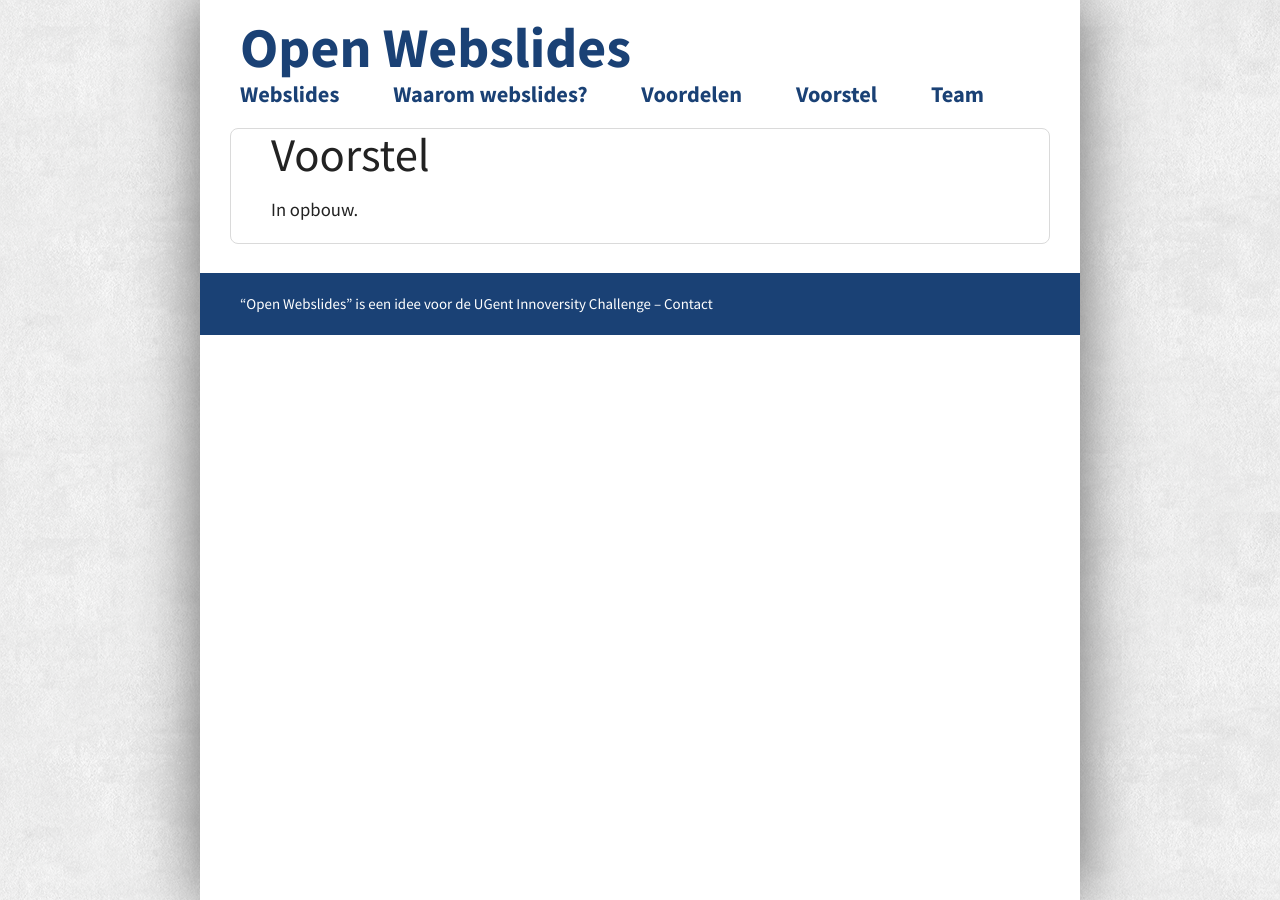
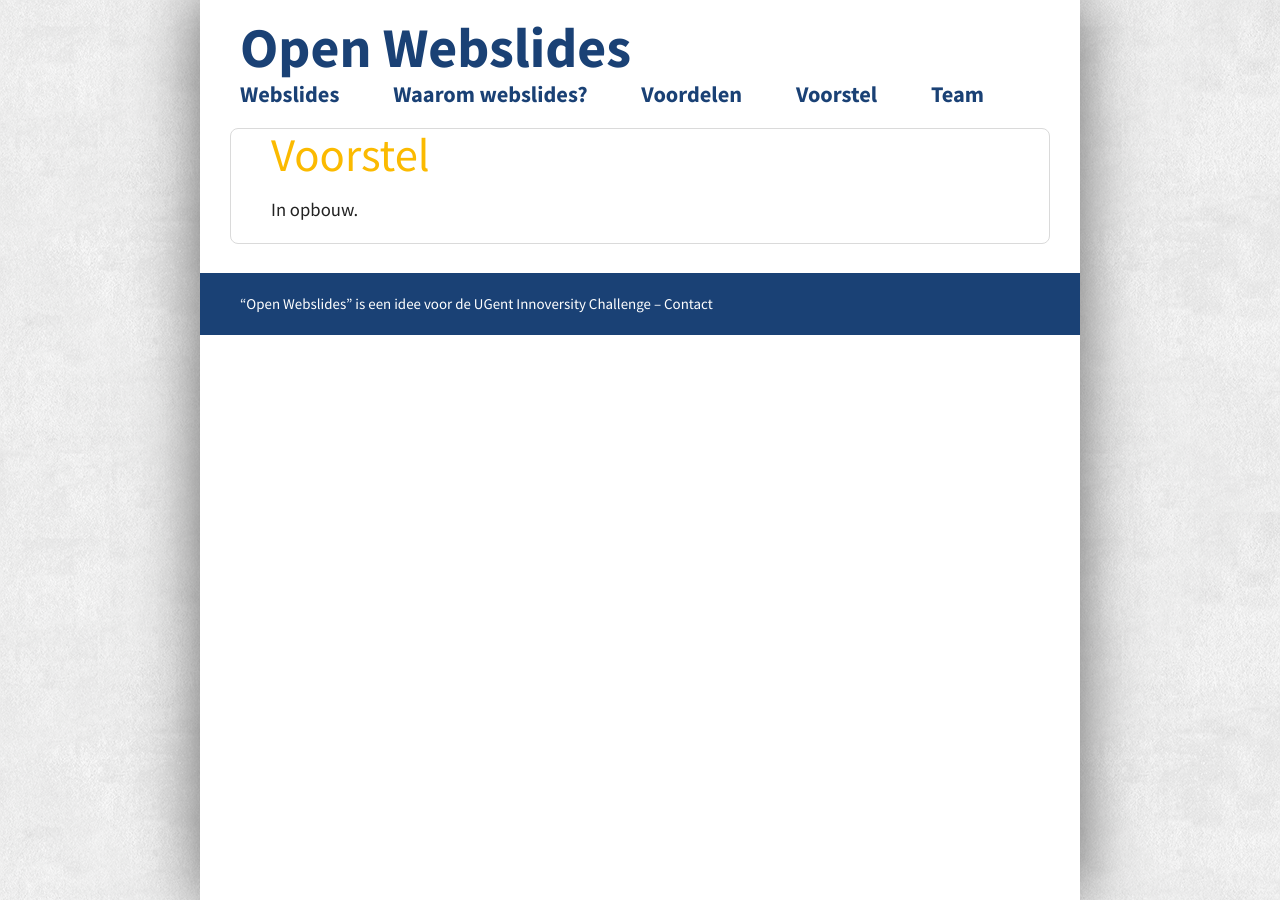
Before and after one commit to OpenWebslides/openwebslides.github.io-old, a Jekyll site: the page built from voorstel.md, in a window 1280 px wide. Built offline with Jekyll 4.4.1, drawn with Linux system fonts in a browser that asks for light colours.

Commit message:
changed color of h1

```diff
--- a/_sass/_base.scss
+++ b/_sass/_base.scss
@@ -42,6 +42,7 @@ h1 {
   font-size: 2.5em;
   line-height: 1.1em;
   margin: 0 0 .3em;
+  color: #fbba00;
 
   article & {
     margin: 0;
```
